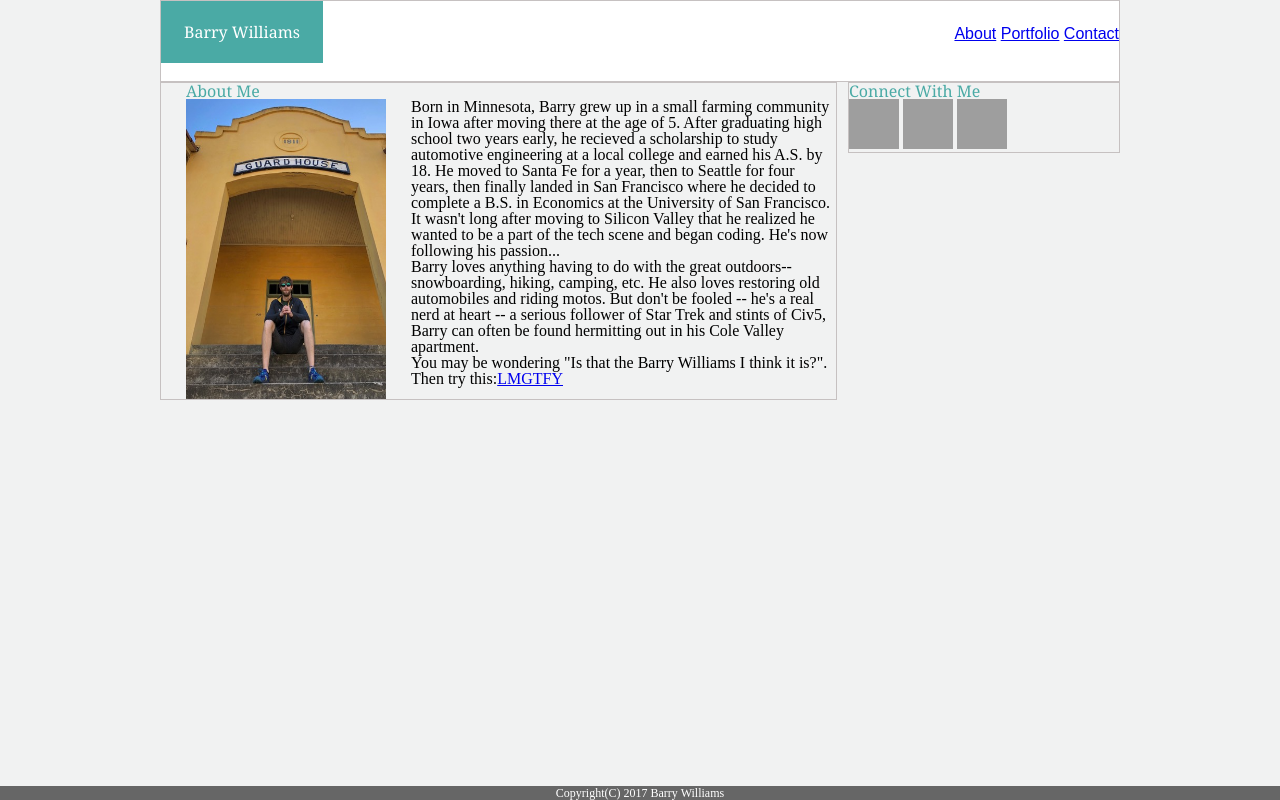
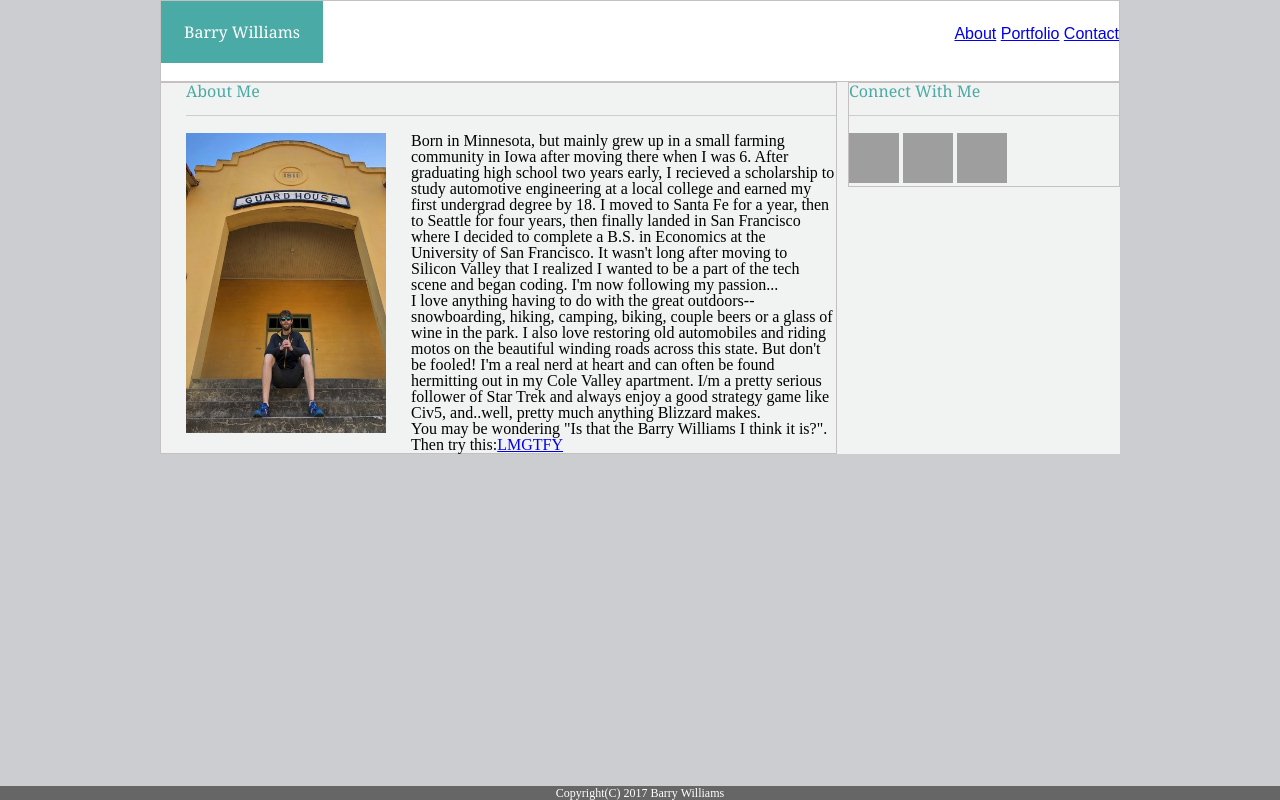
Before and after one commit to makeitsoo/makeitsoo.github.io, a plain HTML site: page index.html in a window 1280 px wide. Drawn offline with Linux system fonts and the light colour scheme; files that its build step writes are made by us from their sources; grey boxes are pictures that could not be loaded.

Commit message:
updated index.html and style.css

```diff
--- a/assets/css/style.css
+++ b/assets/css/style.css
@@ -39,6 +39,10 @@ class or id being used in CSS to cusotmize.
 
 /*use relative for the header area and absolute for the label for h1.*/
 
+html {
+	width:auto;
+	background-color: #CCCDD1;
+}
 
 body {
 	background-color: #F1F2F2;
@@ -51,6 +55,15 @@ body {
 
 	margin:0px 32px 0px 32px;
 	*/
+}
+
+hr {
+    display: block;
+    height: 1px;
+    border: 0;
+    border-top: 1px solid #ccc;
+    margin: 1em 0;
+    padding: 0;
 }
 
 h1 {
@@ -84,6 +97,7 @@ header {
 
 nav {
 	float:right;
+	padding-right::;
 	font-family: 'Arial', 'Helvetica Neue', Helvetica, sans-serif;
 	padding-top:25px;
 	color:#C6C1C1;
--- a/index.html
+++ b/index.html
@@ -38,13 +38,13 @@
 			<img id="bioPic" src="https://github.com/makeitsoo/Basic-Portfolio/assets/images/GuardHouse.jpg"/>
 		-->
 
-			<figure id="line1"></figure>
+			<hr/>
 			<img id="bioPic" src="assets/images/GuardHouse.jpg" alt="Barry"/>
 
 
-			<p class="bio">Born in Minnesota, Barry grew up in a small farming community in Iowa after moving there at the age of 5. After graduating high school two years early, he recieved a scholarship to study automotive engineering at a local college and earned his A.S. by 18. He moved to Santa Fe for a year, then to Seattle for four years, then finally landed in San Francisco where he decided to complete a B.S. in Economics at the University of San Francisco. It wasn't long after moving to Silicon Valley that he realized he wanted to be a part of the tech scene and began coding. He's now following his passion... </p>
+			<p class="bio">Born in Minnesota, but mainly grew up in a small farming community in Iowa after moving there when I was 6. After graduating high school two years early, I recieved a scholarship to study automotive engineering at a local college and earned my first undergrad degree by 18. I moved to Santa Fe for a year, then to Seattle for four years, then finally landed in San Francisco where I decided to complete a B.S. in Economics at the University of San Francisco. It wasn't long after moving to Silicon Valley that I realized I wanted to be a part of the tech scene and began coding. I'm now following my passion... </p>
 
-			<p class="bio">Barry loves anything having to do with the great outdoors--snowboarding, hiking, camping, etc. He also loves restoring old automobiles and riding motos. But don't be fooled -- he's a real nerd at heart -- a serious follower of Star Trek and stints of Civ5, Barry can often be found hermitting out in his Cole Valley apartment.</p>
+			<p class="bio">I love anything having to do with the great outdoors--snowboarding, hiking, camping, biking, couple beers or a glass of wine in the park. I also love restoring old automobiles and riding motos on the beautiful winding roads across this state. But don't be fooled! I'm a real nerd at heart and can often be found hermitting out in my Cole Valley apartment. I/m a pretty serious follower of Star Trek and always enjoy a good strategy game like Civ5, and..well, pretty much anything Blizzard makes.</p>
 
 			<p class="bio">You may be wondering "Is that the Barry Williams I think it is?". Then try this:<a href="http://lmgtfy.com/?q=Barry+Williams">LMGTFY</a>
 			</p>
@@ -53,7 +53,7 @@
 	<aside>
 		<h3>Connect With Me</h3>
 
-			<figure id="line2"></figure>
+			<hr/>
 
 			<img class="social" src="https://image.flaticon.com/icons/svg/174/174857.svg" alt="LinkedIn-icon"/>
 
```
